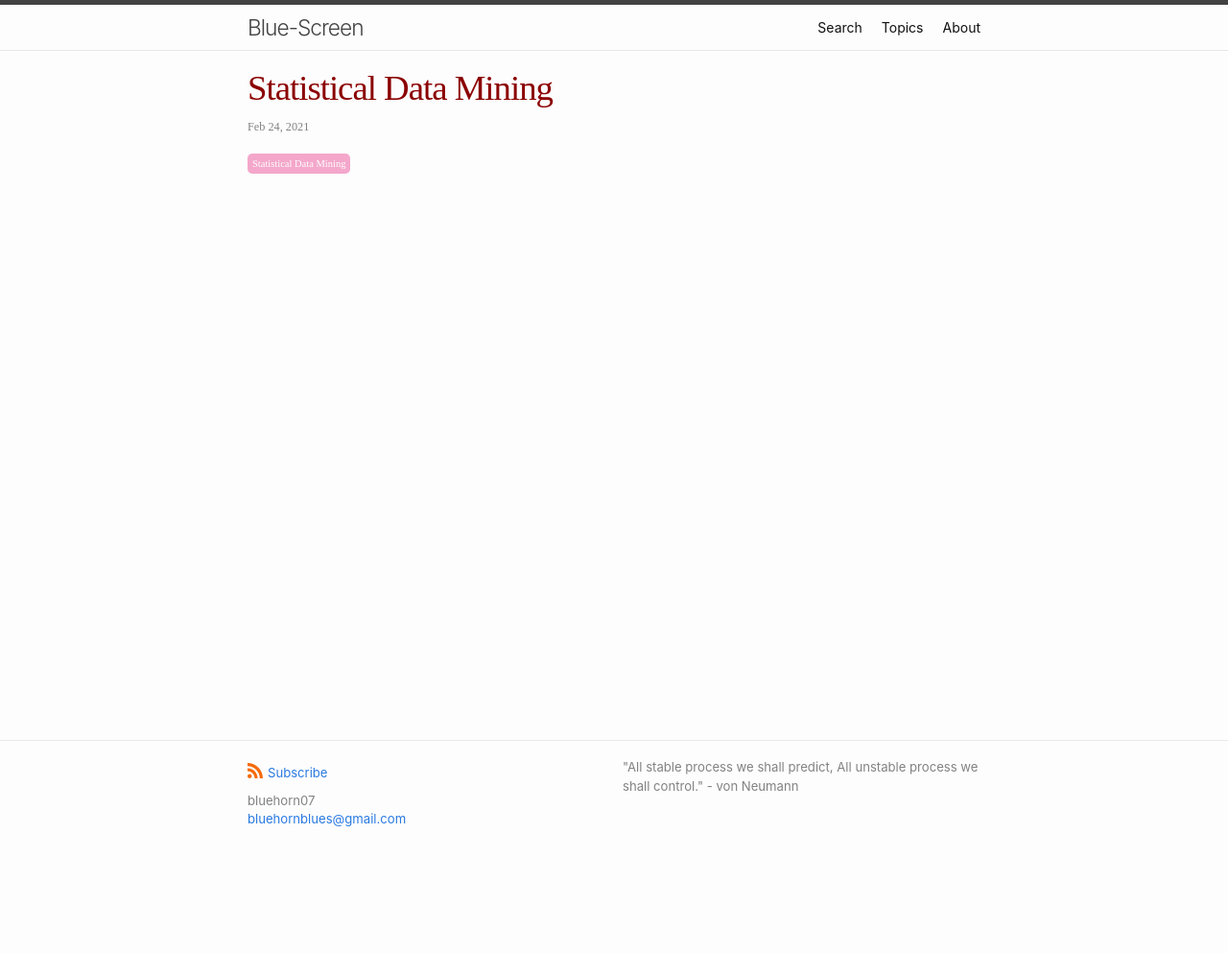
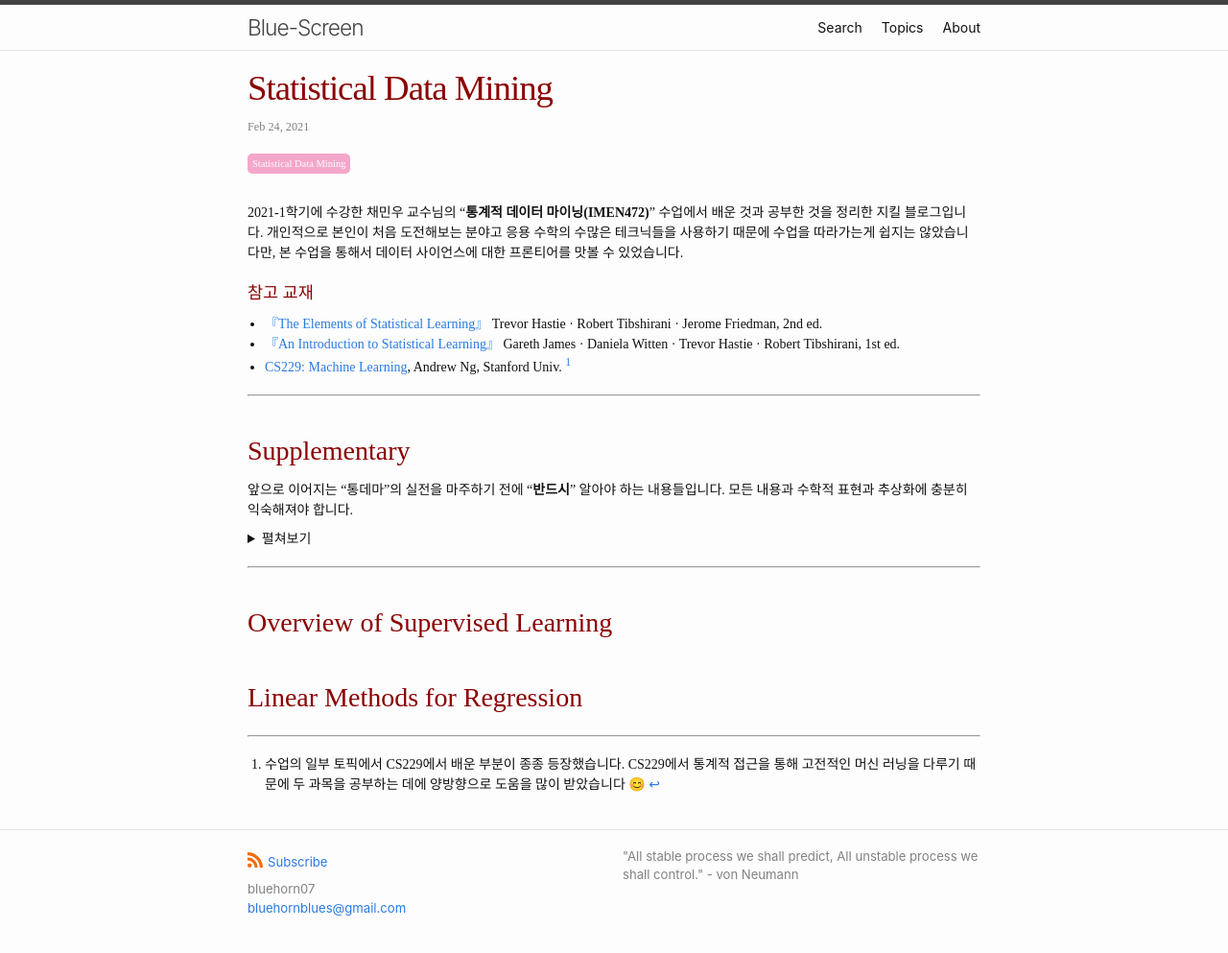
Before and after one commit to BlueHorn07/computer_science, a Jekyll site: the page built from _posts/statistical-data-mining/2021-02-24-statistical-data-mining.md, in a window 1280 px wide. Shown: the whole page at 96% size. Built offline with Jekyll 4.4.1, drawn with Linux system fonts in a browser that asks for light colours; nearby versions of some CDN libraries; some web fonts are replaced; before the commit the page ends 900 px from its top, so only the background shows below that.

Commit message:
fill topic contents

```diff
--- a/_posts/statistical-data-mining/2021-02-24-statistical-data-mining.md
+++ b/_posts/statistical-data-mining/2021-02-24-statistical-data-mining.md
@@ -5,3 +5,51 @@ use_math: true
 tags: ["Statistical Data Mining"]
 hidden: true
 ---
+
+<br/>
+
+2021-1학기에 수강한 채민우 교수님의 "**통계적 데이터 마이닝(IMEN472)**" 수업에서 배운 것과 공부한 것을 정리한 지킬 블로그입니다. 개인적으로 본인이 처음 도전해보는 분야고 응용 수학의 수많은 테크닉들을 사용하기 때문에 수업을 따라가는게 쉽지는 않았습니다만, 본 수업을 통해서 데이터 사이언스에 대한 프론티어를 맛볼 수 있었습니다.
+
+#### 참고 교재
+- [『The Elements of Statistical Learning』](https://web.stanford.edu/~hastie/ElemStatLearn/) Trevor Hastie · Robert Tibshirani · Jerome Friedman, 2nd ed.
+- [『An Introduction to Statistical Learning』](https://www.statlearning.com/) Gareth James · Daniela Witten · Trevor Hastie · Robert Tibshirani, 1st ed.
+- [CS229: Machine Learning](http://cs229.stanford.edu/syllabus-autumn2018.html), Andrew Ng, Stanford Univ. [^1]
+
+<hr/>
+
+## Supplementary
+
+앞으로 이어지는 "통데마"의 실전을 마주하기 전에 "**반드시**" 알아야 하는 내용들입니다. 모든 내용과 수학적 표현과 추상화에 충분히 익숙해져야 합니다.
+
+<details markdown="1">
+<summary>펼쳐보기</summary>
+
+### Linear Algebra
+
+- [Basic Linear Algebra]({{"/2021/03/07/supp-1-linear-algebra-1.html" | relative_url}})
+  - Column space & Row space & Null space
+  - Fundamental Theorem of Linear Algebra
+  - Eigen value & Eigen vector
+
+- [Vector Calculus & Matrix Calculus]({{"/2021/03/08/supp-1-linear-algebra-2.html#matrix-calculus" | relative_url}})
+- [Spectral Decomposition & Singular Value Decomposition]({{"/2021/03/14/supp-1-linear-algebra-3.html" | relative_url}})
+
+### Multivariate Normal Distribution
+
+### Conditional Expectation
+
+</details>
+
+<hr/>
+
+## Overview of Supervised Learning
+
+
+
+## Linear Methods for Regression
+
+
+
+<hr/>
+
+[^1]: 수업의 일부 토픽에서 CS229에서 배운 부분이 종종 등장했습니다. CS229에서 통계적 접근을 통해 고전적인 머신 러닝을 다루기 때문에 두 과목을 공부하는 데에 양방향으로 도움을 많이 받았습니다 😊
```
